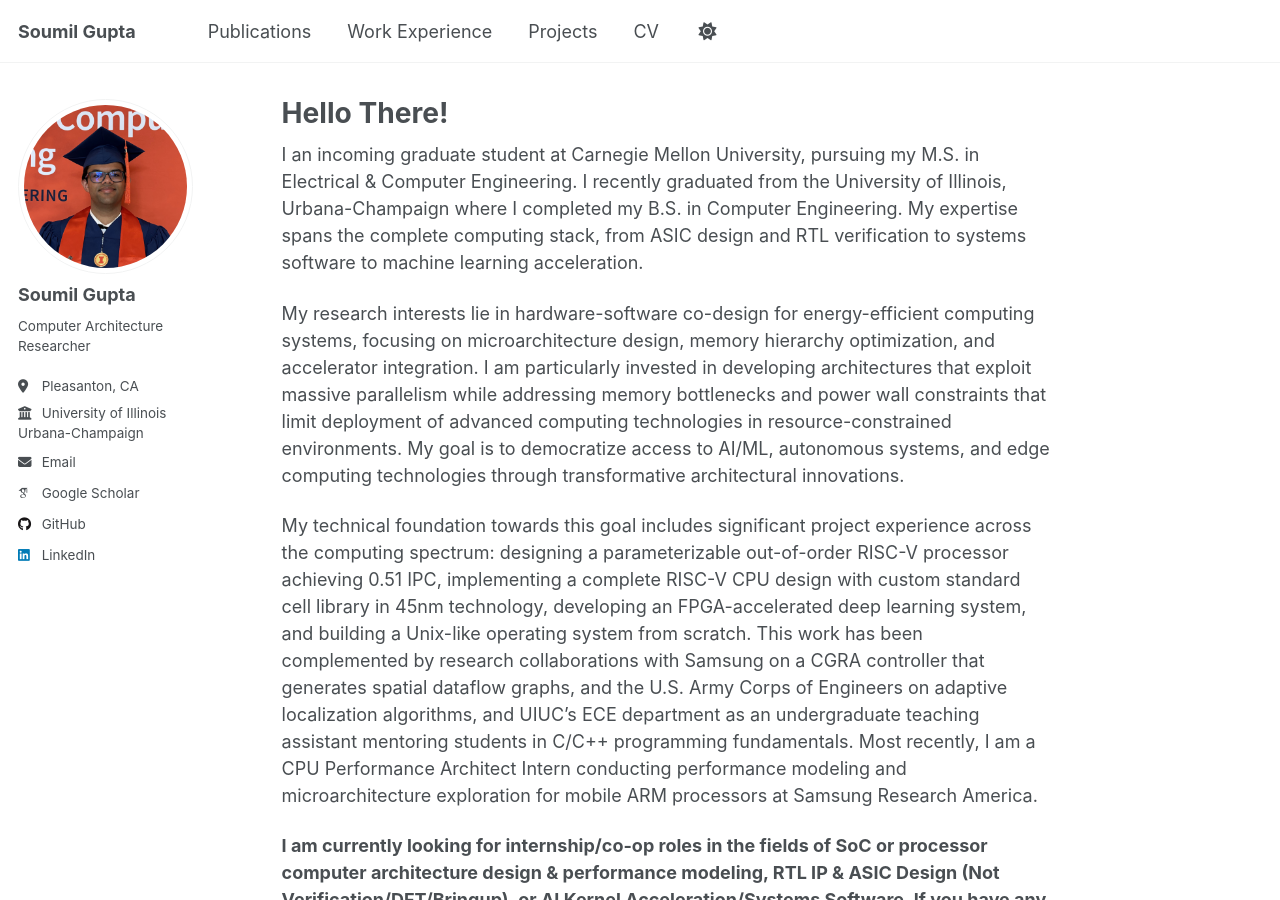
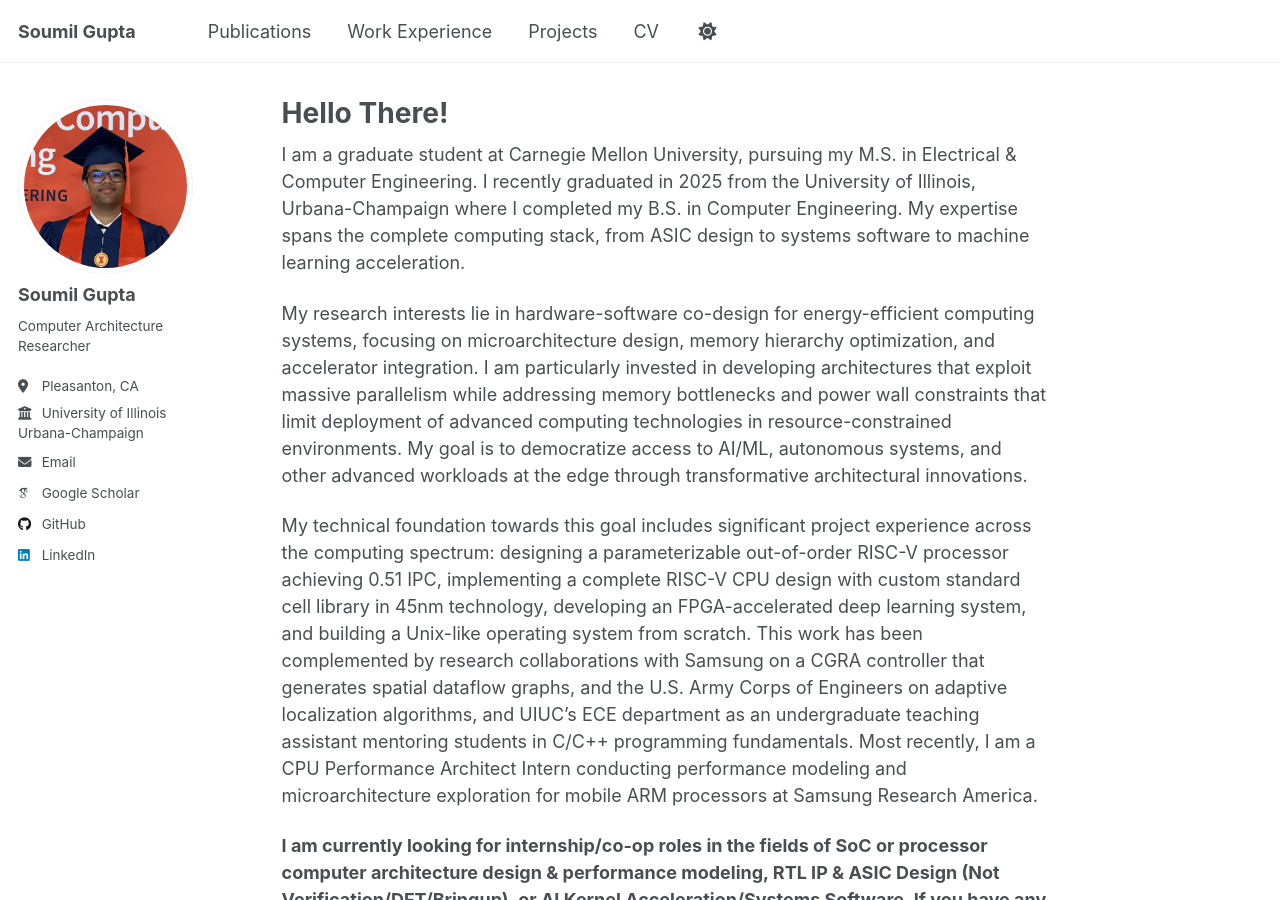
Before and after one commit to Soumilsg/soumilsg.github.io, a Jekyll site: the page built from _pages/about.md, in a window 1280 px wide and 900 px high. Built offline with Jekyll 4.4.1, drawn with Linux system fonts in a browser that asks for light colours; some web fonts are replaced.

Commit message:
Correct grammatical errors and update graduation year

```diff
--- a/_pages/about.md
+++ b/_pages/about.md
@@ -7,9 +7,9 @@ redirect_from:
   - /about.html
 ---
 
-I an incoming graduate student at Carnegie Mellon University, pursuing my M.S. in Electrical & Computer Engineering. I recently graduated from the University of Illinois, Urbana-Champaign where I completed my B.S. in Computer Engineering. My expertise spans the complete computing stack, from ASIC design and RTL verification to systems software to machine learning acceleration.
+I am a graduate student at Carnegie Mellon University, pursuing my M.S. in Electrical & Computer Engineering. I recently graduated in 2025 from the University of Illinois, Urbana-Champaign where I completed my B.S. in Computer Engineering. My expertise spans the complete computing stack, from ASIC design to systems software to machine learning acceleration.
 
-My research interests lie in hardware-software co-design for energy-efficient computing systems, focusing on microarchitecture design, memory hierarchy optimization, and accelerator integration. I am particularly invested in developing architectures that exploit massive parallelism while addressing memory bottlenecks and power wall constraints that limit deployment of advanced computing technologies in resource-constrained environments. My goal is to democratize access to AI/ML, autonomous systems, and edge computing technologies through transformative architectural innovations.
+My research interests lie in hardware-software co-design for energy-efficient computing systems, focusing on microarchitecture design, memory hierarchy optimization, and accelerator integration. I am particularly invested in developing architectures that exploit massive parallelism while addressing memory bottlenecks and power wall constraints that limit deployment of advanced computing technologies in resource-constrained environments. My goal is to democratize access to AI/ML, autonomous systems, and other advanced workloads at the edge through transformative architectural innovations.
 
 My technical foundation towards this goal includes significant project experience across the computing spectrum: designing a parameterizable out-of-order RISC-V processor achieving 0.51 IPC, implementing a complete RISC-V CPU design with custom standard cell library in 45nm technology, developing an FPGA-accelerated deep learning system, and building a Unix-like operating system from scratch. This work has been complemented by research collaborations with Samsung on a CGRA controller that generates spatial dataflow graphs, and the U.S. Army Corps of Engineers on adaptive localization algorithms, and UIUC's ECE department as an undergraduate teaching assistant mentoring students in C/C++ programming fundamentals. Most recently, I am a CPU Performance Architect Intern conducting performance modeling and microarchitecture exploration for mobile ARM processors at Samsung Research America.
 
```
